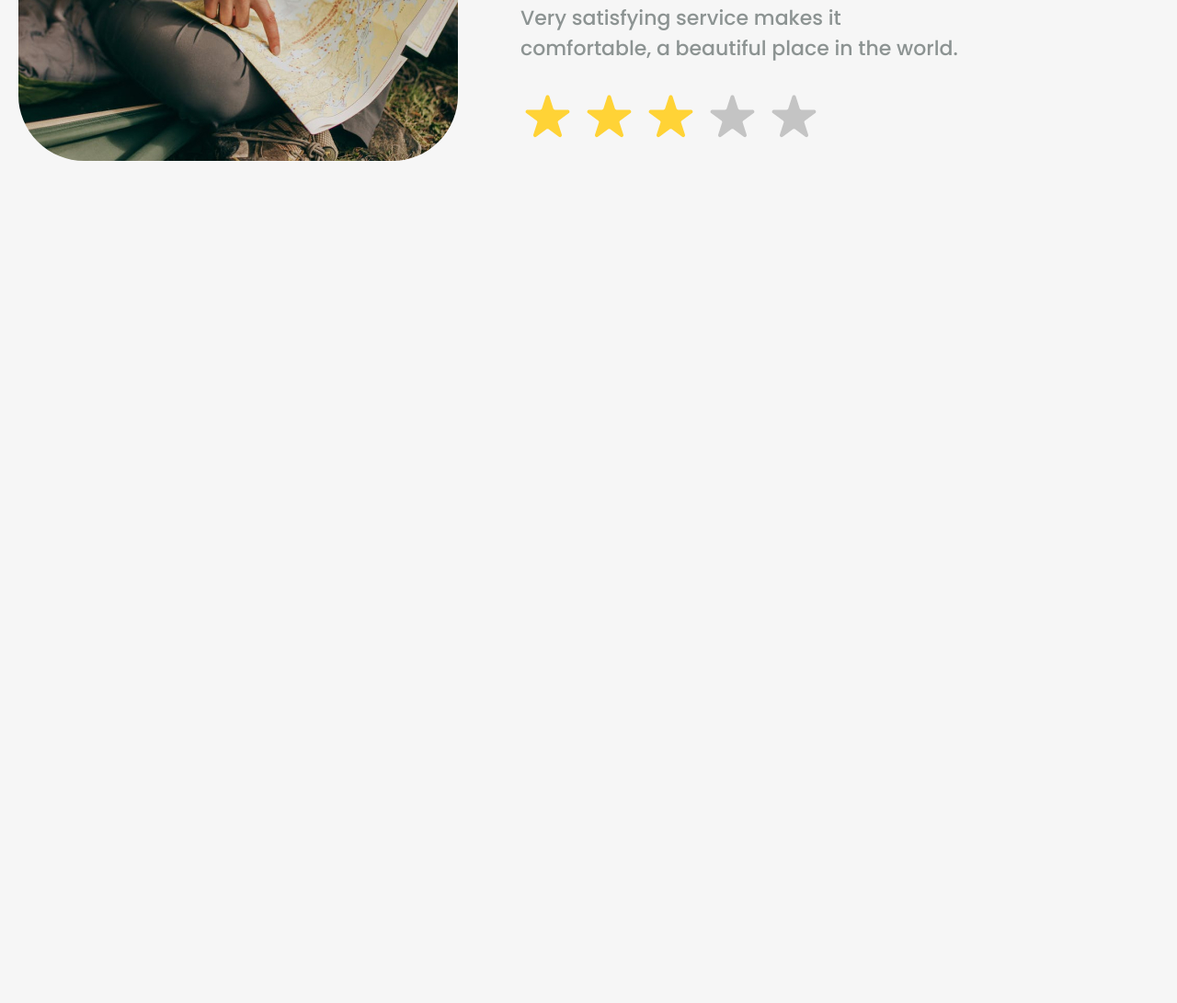
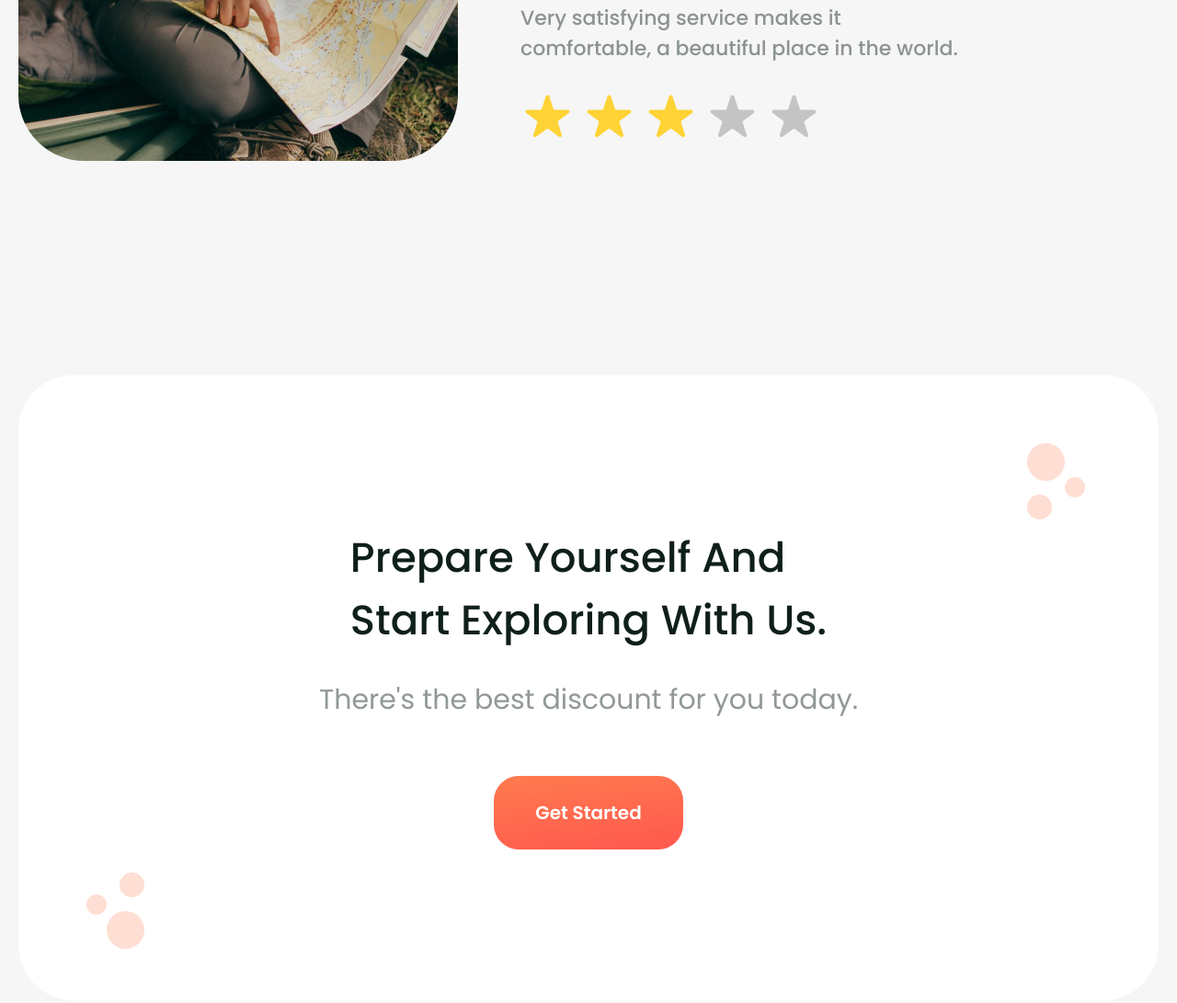
Before and after one commit to VladyslavMolchan/Explorer_the_word, a plain HTML site: page index.html in a window 1280 px wide. Shown: the part 2054-3145 px from the top of the page at 92% size. Before the commit the page ends 2362 px from the top, so only its background shows below. Drawn offline with nearby package versions, Linux system fonts and the light colour scheme.

Commit message:
section cta

```diff
--- a/css/style.css
+++ b/css/style.css
@@ -382,3 +382,60 @@ z-index: 9;
     font-size: 22px;
     font-weight: 500;
 }
+
+
+/* cta */
+
+
+.cta {
+    padding: 100px 0;
+}
+
+.container {
+
+}
+
+.cta__plate {
+    position: relative;
+    display: flex;
+    flex-direction: column;
+    align-items: center;
+    justify-content: center;
+    background-color: #fff;
+    border-radius: 60px;
+    min-height: 680px;
+    padding: 40px 15px;
+}
+
+.cta__plate::before,
+.cta__plate::after {
+    content: "";
+    position: absolute;
+    width: 63px;
+    height: 83px;
+}
+
+.cta__plate::before {
+    left: 74px;
+    bottom: 56px;
+    background-image: url('../img/cta/cta-el-02.svg');
+}
+
+.cta__plate::after {
+    top: 74px;
+    right: 80px;
+    background-image: url('../img/cta/cta-el-01.svg');
+}
+
+.cta__title {
+    font-size: 45px;
+    font-weight: 500;
+    margin-bottom: 30px;
+}
+
+.cta__text {
+    font-size: 30px;
+    font-weight: 400;
+    margin-bottom: 60px;
+    color: #0f1f1c75;
+}
--- a/index.html
+++ b/index.html
@@ -117,6 +117,23 @@
                 </div>
             </div>
         </section>
+
+        <section class="cta">
+            <div class="container">
+                <div class="cta__plate">
+                    <h2 class="cta__title">
+                        Prepare Yourself And <br>
+                        Start Exploring With Us.
+                    </h2>
+                    <div class="cta__text">
+                        There's the best discount for you today.
+                    </div>
+                    <a href="#!" class="btn">
+                        Get Started
+                    </a>
+                </div>
+            </div>
+        </section>
     </main>
 
     <script src="https://cdnjs.cloudflare.com/ajax/libs/jquery/3.7.0/jquery.min.js" integrity="sha512-3gJwYpMe3QewGELv8k/BX9vcqhryRdzRMxVfq6ngyWXwo03GFEzjsUm8Q7RZcHPHksttq7/GFoxjCVUjkjvPdw==" crossorigin="anonymous" referrerpolicy="no-referrer"></script>
```
